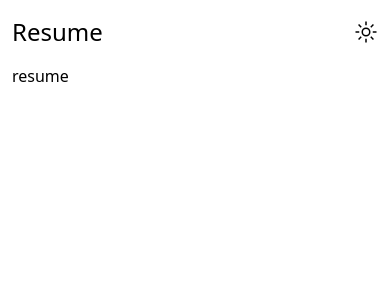
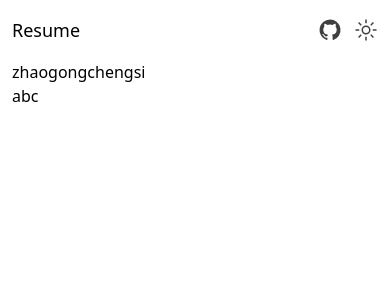
Before and after one commit to zhaogongchengsi/resume, a Nuxt app: page / in a window 390 px wide. Shown: the top 300 px of the page. Built offline with nearby package versions, Linux system fonts and the light colour scheme; a web font is replaced by a local one.

Commit message:
feat: resume data

```diff
--- a/app.config.ts
+++ b/app.config.ts
@@ -1,6 +1,16 @@
-export default defineAppConfig({
-  title: 'Hello App Config',
-  description:
-    'This is some content coming from app.config.ts that support HMR, try to update it and see it in action.',
-  showButton: false,
-})
+import type { Resume } from './types'
+
+const resume: Resume = {
+  title: 'zhaogongchengsi',
+  introduce: 'abc',
+  avatar: '/vite.png',
+  github: 'https://github.com/zhaogongchengsi/resume',
+  social: [
+    {
+      name: 'GitHub',
+      link: 'https://github.com/zhaogongchengsi',
+    },
+  ],
+}
+
+export default defineAppConfig<{}>(resume)
--- a/components/Header.vue
+++ b/components/Header.vue
@@ -1,13 +1,18 @@
 <script setup lang='ts'>
 import DarkToggle from './DarkToggle.vue'
+
+const { github } = useAppConfig() as any
 </script>
 
 <template>
   <div class="resume-container mx-auto flex items-center justify-between py-4 md:py-6">
-    <h1 text-2xl>
+    <h1 class="text-lg md:text-2xl">
       Resume
     </h1>
-    <DarkToggle class="icon-default" />
+    <div class="flex items-center gap-3">
+      <a v-if="github" target="_blank" :href="github" class="icon-default block"> <div class="i-carbon-logo-github icon-default icon-btn" /> </a>
+      <DarkToggle class="icon-default icon-btn" />
+    </div>
   </div>
 </template>
 
--- /dev/null
+++ b/composables/resume.ts
@@ -0,0 +1,6 @@
+import type { Resume } from '~/types'
+
+export function useResume(): Resume {
+  const appConfig = useAppConfig()
+  return appConfig as Resume
+}
--- a/constants/index.ts
+++ b/constants/index.ts
@@ -1,2 +1,2 @@
-export const appName = 'Vitesse for Nuxt 3'
-export const appDescription = 'Vitesse for Nuxt 3'
+export const appName = 'Resume for Nuxt 3'
+export const appDescription = 'Resume for Nuxt 3'
--- a/pages/index.vue
+++ b/pages/index.vue
@@ -1,9 +1,10 @@
 <script setup lang="ts">
+const { title, introduce } = useResume()
 </script>
 
 <template>
   <div class="resume-container mx-auto">
-    <!-- <Logos mb-6 /> -->
-    resume
+    <h2>{{ title }}</h2>
+    <p>{{ introduce }}</p>
   </div>
 </template>
--- /dev/null
+++ b/types.ts
@@ -0,0 +1,13 @@
+export interface Social {
+  name: string
+  icon?: string
+  link: string
+}
+
+export interface Resume {
+  title?: string
+  introduce?: string
+  avatar?: string
+  github?: string
+  social?: Social[]
+}
```
